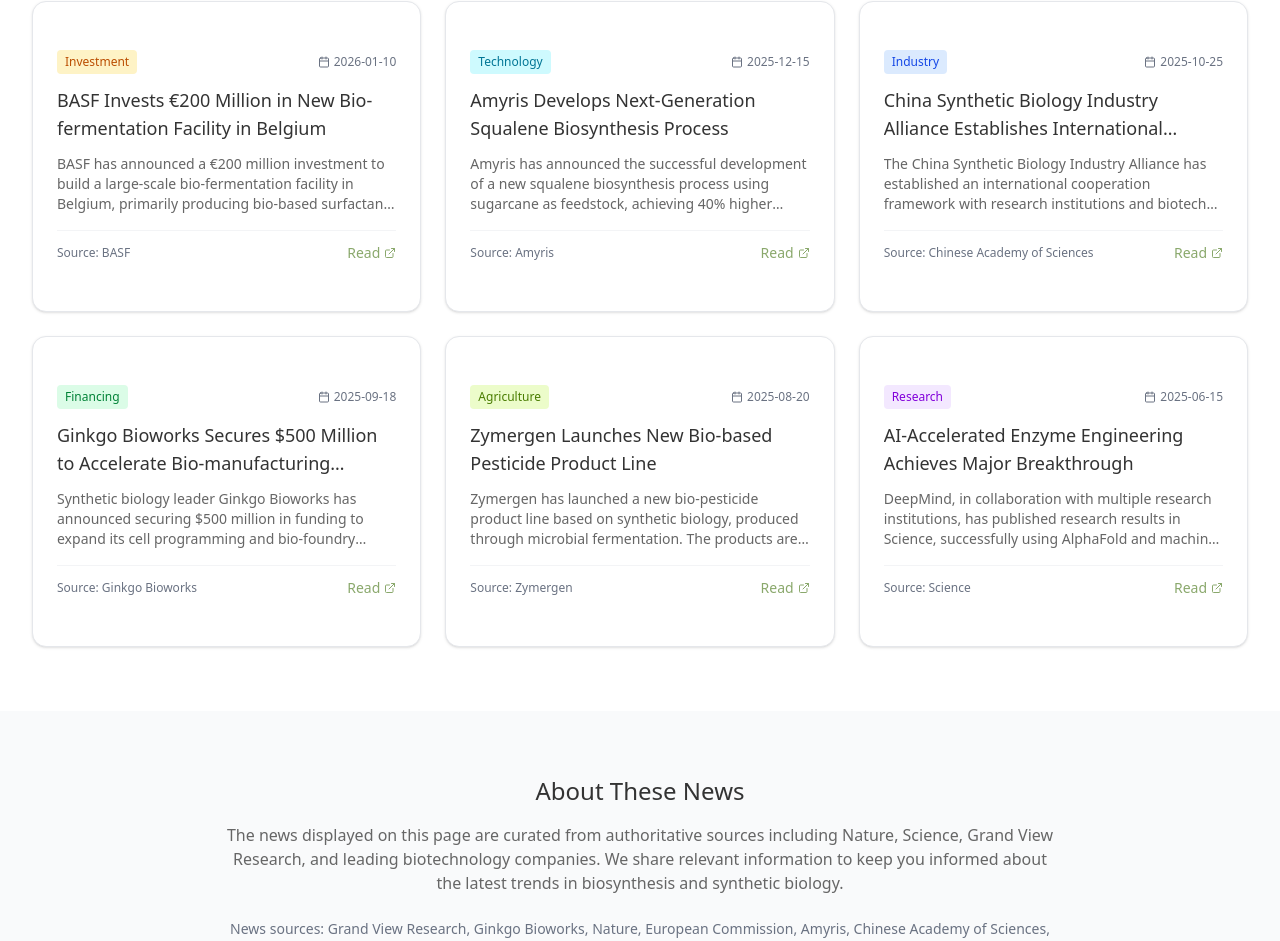
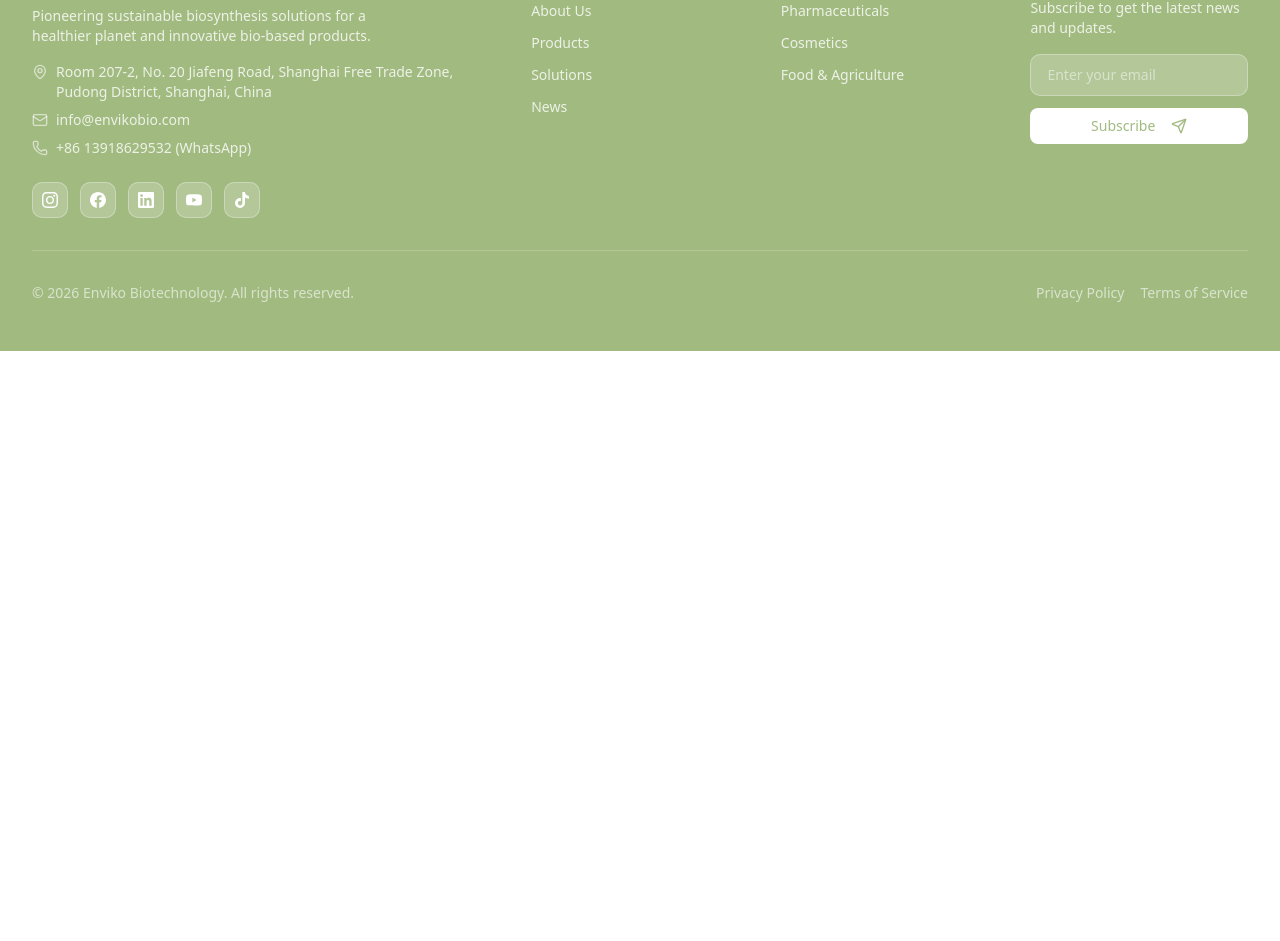
Before and after one commit to envikobio-ux/envikobio, a Next.js app: page /news in a window 1280 px wide. Shown: the part 776-1717 px from the top of the page. After the commit the page ends 1127 px from the top, so only its background shows below. Built offline with nearby package versions, Linux system fonts and the light colour scheme.

Commit message:
refactor: 删除新闻页面底部的About These News部分，清空虚构新闻数据

```diff
--- a/src/app/news/page.tsx
+++ b/src/app/news/page.tsx
@@ -8,89 +8,16 @@ export const metadata: Metadata = {
   description: 'Stay updated with the latest news, events, and developments in biosynthesis and synthetic biology industry.',
 };
 
-const newsArticles = [
-  {
-    id: 1,
-    title: 'Global Synthetic Biology Market Projected to Reach $85 Billion by 2030',
-    category: 'Industry',
-    excerpt: 'According to a new report from Grand View Research, the global synthetic biology market is expected to grow from $28 billion in 2025 to $85 billion by 2030, driven by advances in gene editing, bio-manufacturing, and sustainable chemistry.',
-    date: '2026-03-15',
-    source: 'Grand View Research',
-    sourceUrl: 'https://www.grandviewresearch.com',
-  },
-  {
-    id: 2,
-    title: 'EU Approves Comprehensive Regulatory Framework for Bio-based Products',
-    category: 'Policy',
-    excerpt: 'The European Commission has approved new regulations providing enhanced support and subsidies for bio-based products, with the goal of increasing the EU bio-based product market share to 30% by 2030.',
-    date: '2026-02-28',
-    source: 'European Commission',
-    sourceUrl: 'https://ec.europa.eu',
-  },
-  {
-    id: 3,
-    title: 'Breakthrough in CRISPR Technology Enables 10x Improvement in Microbial Synthesis Efficiency',
-    category: 'Research',
-    excerpt: 'Researchers from MIT and Harvard have published a paper in Nature demonstrating a new CRISPR gene editing method that significantly improves the efficiency of microbial synthesis, with yield increases of up to 10 times.',
-    date: '2026-02-20',
-    source: 'Nature',
-    sourceUrl: 'https://www.nature.com',
-  },
-  {
-    id: 4,
-    title: 'BASF Invests €200 Million in New Bio-fermentation Facility in Belgium',
-    category: 'Investment',
-    excerpt: 'BASF has announced a €200 million investment to build a large-scale bio-fermentation facility in Belgium, primarily producing bio-based surfactants and vitamins for cosmetics, food, and pharmaceutical industries.',
-    date: '2026-01-10',
-    source: 'BASF',
-    sourceUrl: 'https://www.basf.com',
-  },
-  {
-    id: 5,
-    title: 'Amyris Develops Next-Generation Squalene Biosynthesis Process',
-    category: 'Technology',
-    excerpt: 'Amyris has announced the successful development of a new squalene biosynthesis process using sugarcane as feedstock, achieving 40% higher production efficiency and 30% lower costs, with orders from multiple cosmetics giants.',
-    date: '2025-12-15',
-    source: 'Amyris',
-    sourceUrl: 'https://www.amyris.com',
-  },
-  {
-    id: 6,
-    title: 'China Synthetic Biology Industry Alliance Establishes International Cooperation Framework',
-    category: 'Industry',
-    excerpt: 'The China Synthetic Biology Industry Alliance has established an international cooperation framework with research institutions and biotech companies from the US, Europe, and Japan to promote industry development and technology exchange.',
-    date: '2025-10-25',
-    source: 'Chinese Academy of Sciences',
-    sourceUrl: 'https://www.cas.cn',
-  },
-  {
-    id: 7,
-    title: 'Ginkgo Bioworks Secures $500 Million to Accelerate Bio-manufacturing Platform',
-    category: 'Financing',
-    excerpt: 'Synthetic biology leader Ginkgo Bioworks has announced securing $500 million in funding to expand its cell programming and bio-foundry platform capabilities, supporting more enterprise customers in developing sustainable bio-products.',
-    date: '2025-09-18',
-    source: 'Ginkgo Bioworks',
-    sourceUrl: 'https://www.ginkgobioworks.com',
-  },
-  {
-    id: 8,
-    title: 'Zymergen Launches New Bio-based Pesticide Product Line',
-    category: 'Agriculture',
-    excerpt: 'Zymergen has launched a new bio-pesticide product line based on synthetic biology, produced through microbial fermentation. The products are environmentally friendly and targeted, and have received EPA registration certification in the US.',
-    date: '2025-08-20',
-    source: 'Zymergen',
-    sourceUrl: 'https://www.zymergen.com',
-  },
-  {
-    id: 9,
-    title: 'AI-Accelerated Enzyme Engineering Achieves Major Breakthrough',
-    category: 'Research',
-    excerpt: 'DeepMind, in collaboration with multiple research institutions, has published research results in Science, successfully using AlphaFold and machine learning techniques to predict and design multiple high-efficiency industrial enzymes, greatly shortening traditional enzyme engineering cycles.',
-    date: '2025-06-15',
-    source: 'Science',
-    sourceUrl: 'https://www.science.org',
-  },
-];
+// 新闻数据 - 请添加真实的新闻内容
+const newsArticles: Array<{
+  id: number;
+  title: string;
+  category: string;
+  excerpt: string;
+  date: string;
+  source: string;
+  sourceUrl: string;
+}> = [];
 
 const categories = [
   { name: 'All', icon: null },
@@ -155,6 +82,7 @@ export default function NewsPage() {
       {/* News Grid */}
       <section className="py-16 bg-white">
         <div className="mx-auto max-w-7xl px-4 sm:px-6 lg:px-8">
+          {newsArticles.length > 0 ? (
             <div className="grid md:grid-cols-2 lg:grid-cols-3 gap-6">
               {newsArticles.map((article, index) => (
                 <Card
@@ -194,6 +122,7 @@ export default function NewsPage() {
                         target="_blank"
                         rel="noopener noreferrer"
                         className="text-brand-600 hover:text-brand-700 text-sm font-normal inline-flex items-center transition-colors"
+                        style={{ color: '#A1BA80' }}
                       >
                         Read <ExternalLink className="w-3 h-3 ml-1" />
                       </a>
@@ -202,24 +131,12 @@ export default function NewsPage() {
                 </Card>
               ))}
             </div>
+          ) : (
+            <div className="text-center py-16">
+              <p className="text-gray-500 text-lg">Coming Soon</p>
+              <p className="text-gray-400 text-sm mt-2">Industry news will be updated soon.</p>
             </div>
-      </section>
-
-      {/* Info Section */}
-      <section className="py-16 bg-gray-50">
-        <div className="mx-auto max-w-4xl px-4 sm:px-6 lg:px-8 text-center">
-          <h2 className="text-2xl font-normal text-gray-900 mb-4">
-            About These News
-          </h2>
-          <p className="text-gray-600 mb-6">
-            The news displayed on this page are curated from authoritative sources including Nature, Science,
-            Grand View Research, and leading biotechnology companies. We share relevant information to keep you
-            informed about the latest trends in biosynthesis and synthetic biology.
-          </p>
-          <p className="text-sm text-gray-500">
-            News sources: Grand View Research, Ginkgo Bioworks, Nature, European Commission, Amyris,
-            Chinese Academy of Sciences, Zymergen, Science, BASF
-          </p>
+          )}
         </div>
       </section>
     </>
```
Lines whose indentation alone changed are shown as unchanged.
